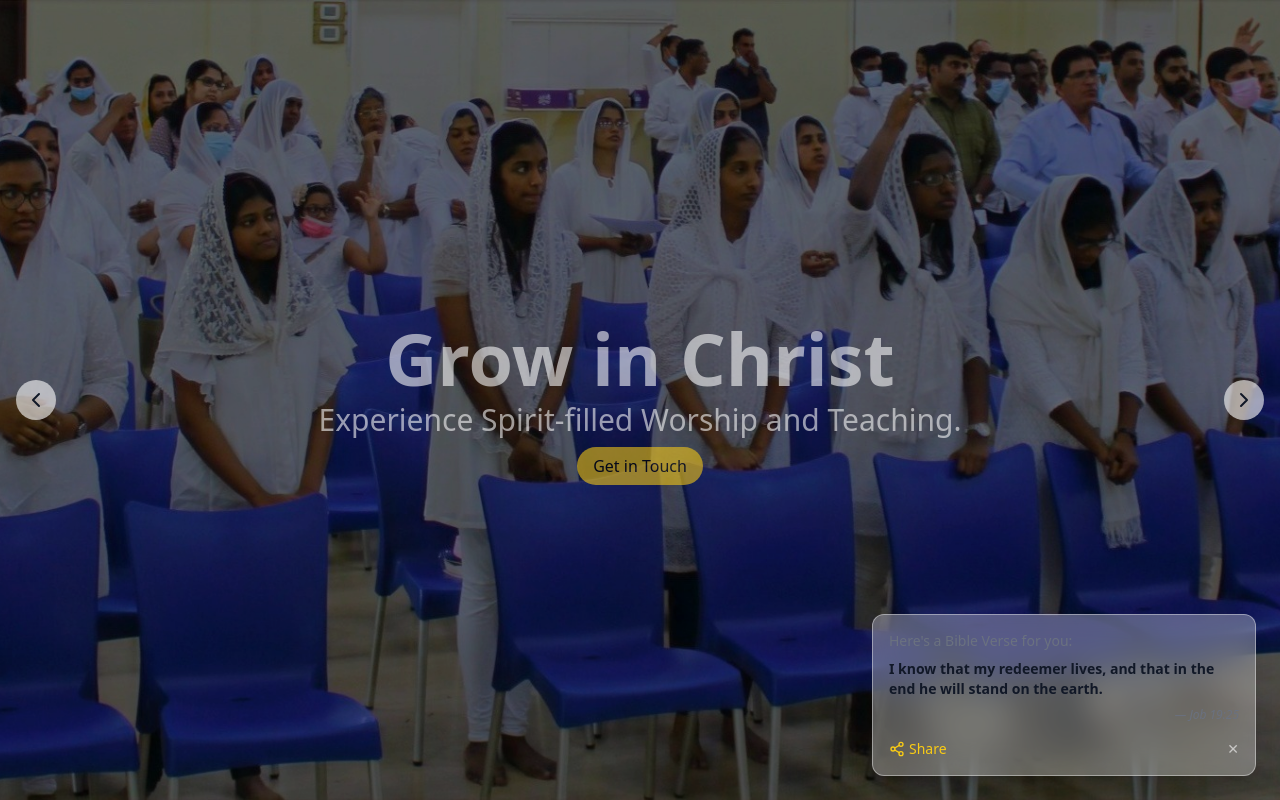
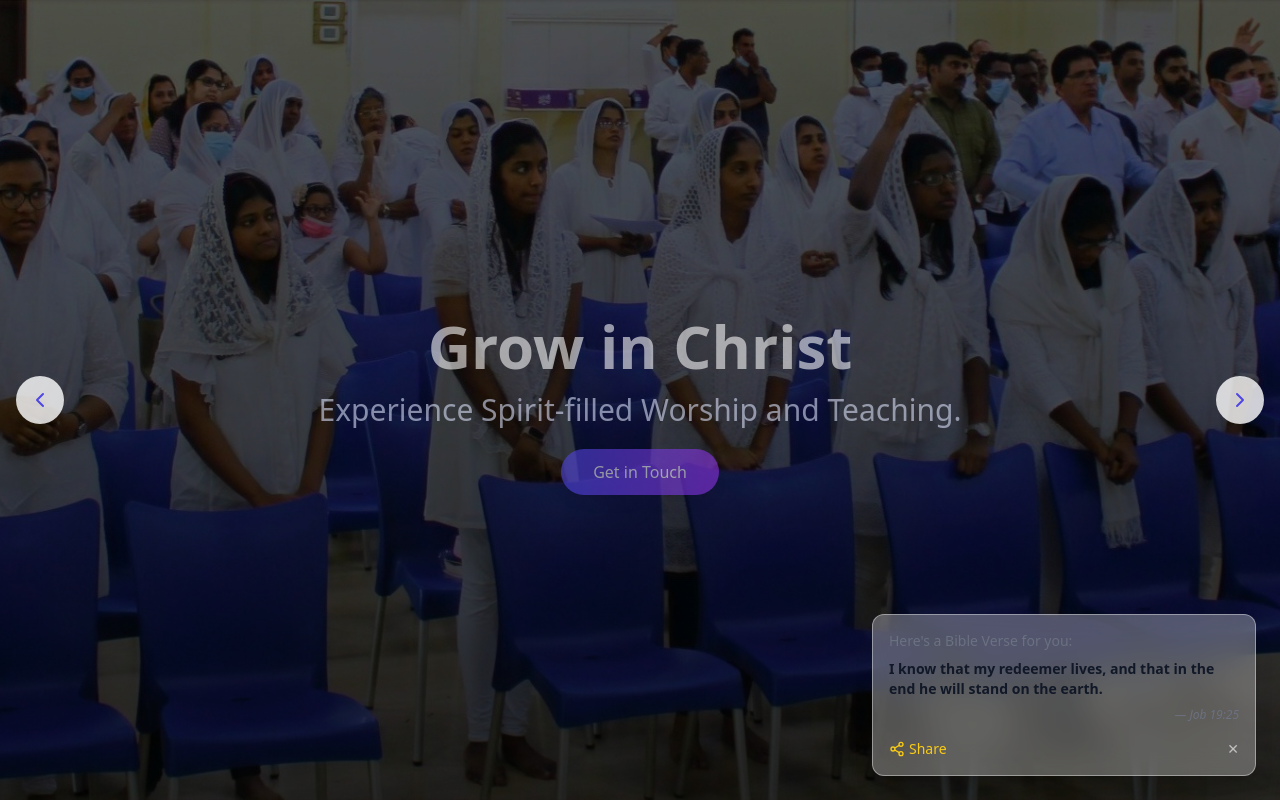
Before and after one commit to chrismat-05/shalom, a React (Vite) app: page / in a window 1280 px wide. Shown: the top 800 px of the page. Built offline with nearby package versions, Linux system fonts and the light colour scheme.

Commit message:
updated the button styling to match the entire UI desing.

```diff
--- a/src/components/HeroSlider.jsx
+++ b/src/components/HeroSlider.jsx
@@ -9,17 +9,17 @@ const slides = [
   {
     image: hero1,
     title: "Welcome to IPC Shalom",
-    subtitle: "Come, Let Us Worship Together." //group photo recommended
+    subtitle: "Come, Let Us Worship Together."
   },
   {
     image: hero2,
     title: "Grow in Christ",
-    subtitle: "Experience Spirit-filled Worship and Teaching." //make a collage of worship team, speakers
+    subtitle: "Experience Spirit-filled Worship and Teaching."
   },
   {
     image: hero3,
     title: "Join Our Family",
-    subtitle: "Be a part of our various fellowships." //make a collage of pypa, cbs and all
+    subtitle: "Be a part of our various fellowships."
   }
 ];
 
@@ -61,7 +61,7 @@ export default function HeroSlider() {
         </AnimatePresence>
       </div>
 
-      <div className="absolute inset-0 bg-black/20 flex flex-col justify-center items-center text-white text-center p-4">
+      <div className="absolute inset-0 bg-gradient-to-t from-black/60 to-black/30 flex flex-col justify-center items-center text-center p-4">
         <AnimatePresence>
           {showContent && (
             <motion.div
@@ -70,12 +70,16 @@ export default function HeroSlider() {
               animate={{ opacity: 1 }}
               exit={{ opacity: 0 }}
               transition={{ duration: 0.8 }}
+              className="max-w-4xl"
             >
-              <h1 className="text-3xl sm:text-7xl font-bold mb-2">
+              <h1 className="text-4xl sm:text-6xl font-bold mb-4 text-white">
                 {slides[current].title}
               </h1>
-              <p className="text-lg sm:text-3xl mb-4">{slides[current].subtitle}</p>
-              <a href="#contact" className="px-4 py-2 bg-gold text-black rounded-full hover:opacity-90">
+              <p className="text-xl sm:text-3xl mb-8 text-indigo-100">{slides[current].subtitle}</p>
+              <a
+                href="#contact"
+                className="px-8 py-3 bg-gradient-to-r from-indigo-600 to-purple-600 text-white rounded-full hover:opacity-90 transition shadow-lg"
+              >
                 Get in Touch
               </a>
             </motion.div>
@@ -85,15 +89,15 @@ export default function HeroSlider() {
 
       <button
         onClick={prev}
-        className="absolute left-4 top-1/2 -translate-y-1/2 bg-white/60 p-2 rounded-full"
+        className="absolute left-4 top-1/2 -translate-y-1/2 bg-white/80 p-3 rounded-full hover:bg-white transition shadow-lg"
       >
-        <ChevronLeft />
+        <ChevronLeft size={24} className="text-indigo-600" />
       </button>
       <button
         onClick={next}
-        className="absolute right-4 top-1/2 -translate-y-1/2 bg-white/60 p-2 rounded-full"
+        className="absolute right-4 top-1/2 -translate-y-1/2 bg-white/80 p-3 rounded-full hover:bg-white transition shadow-lg"
       >
-        <ChevronRight />
+        <ChevronRight size={24} className="text-indigo-600" />
       </button>
     </div>
   );
```
